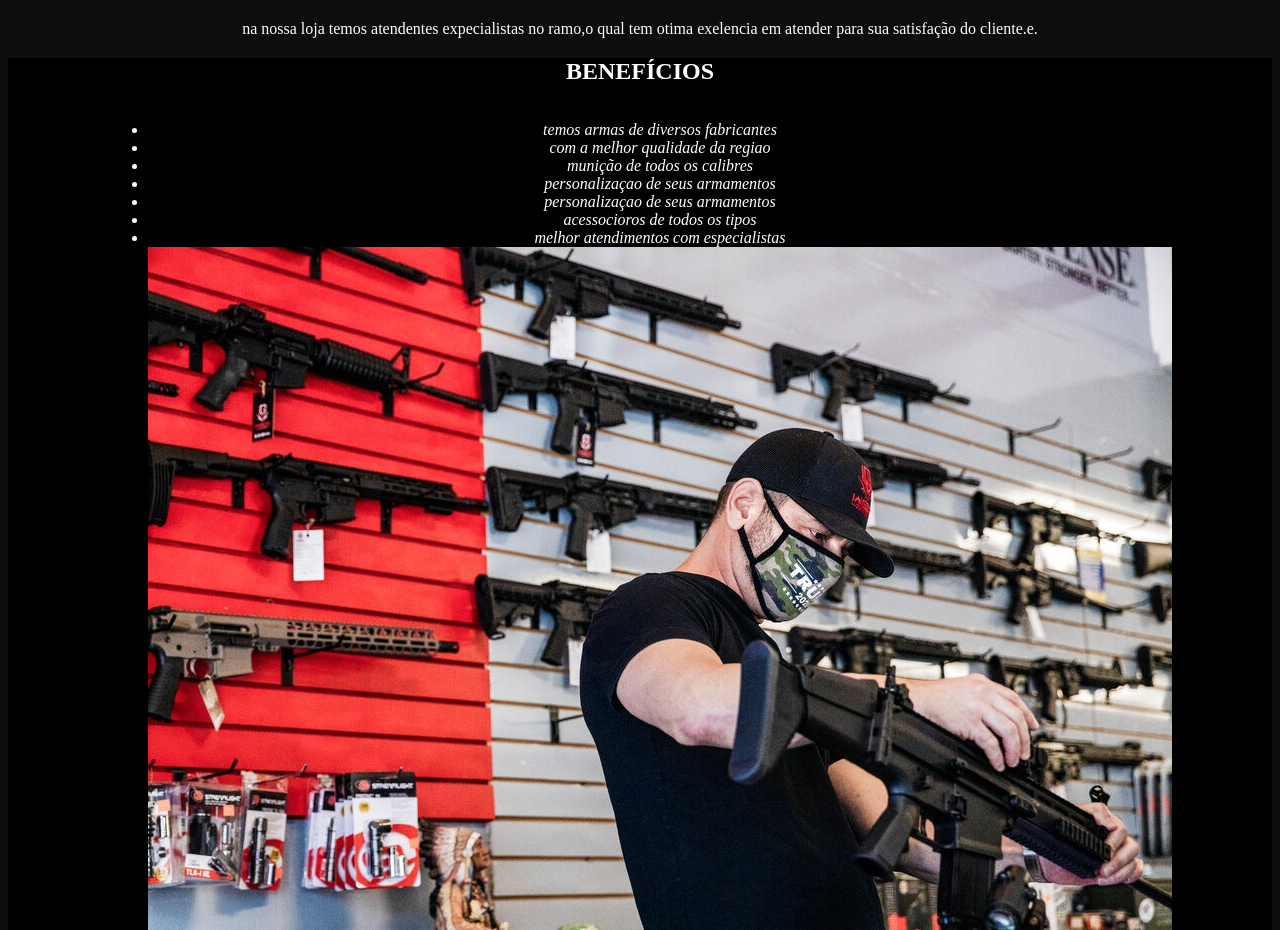
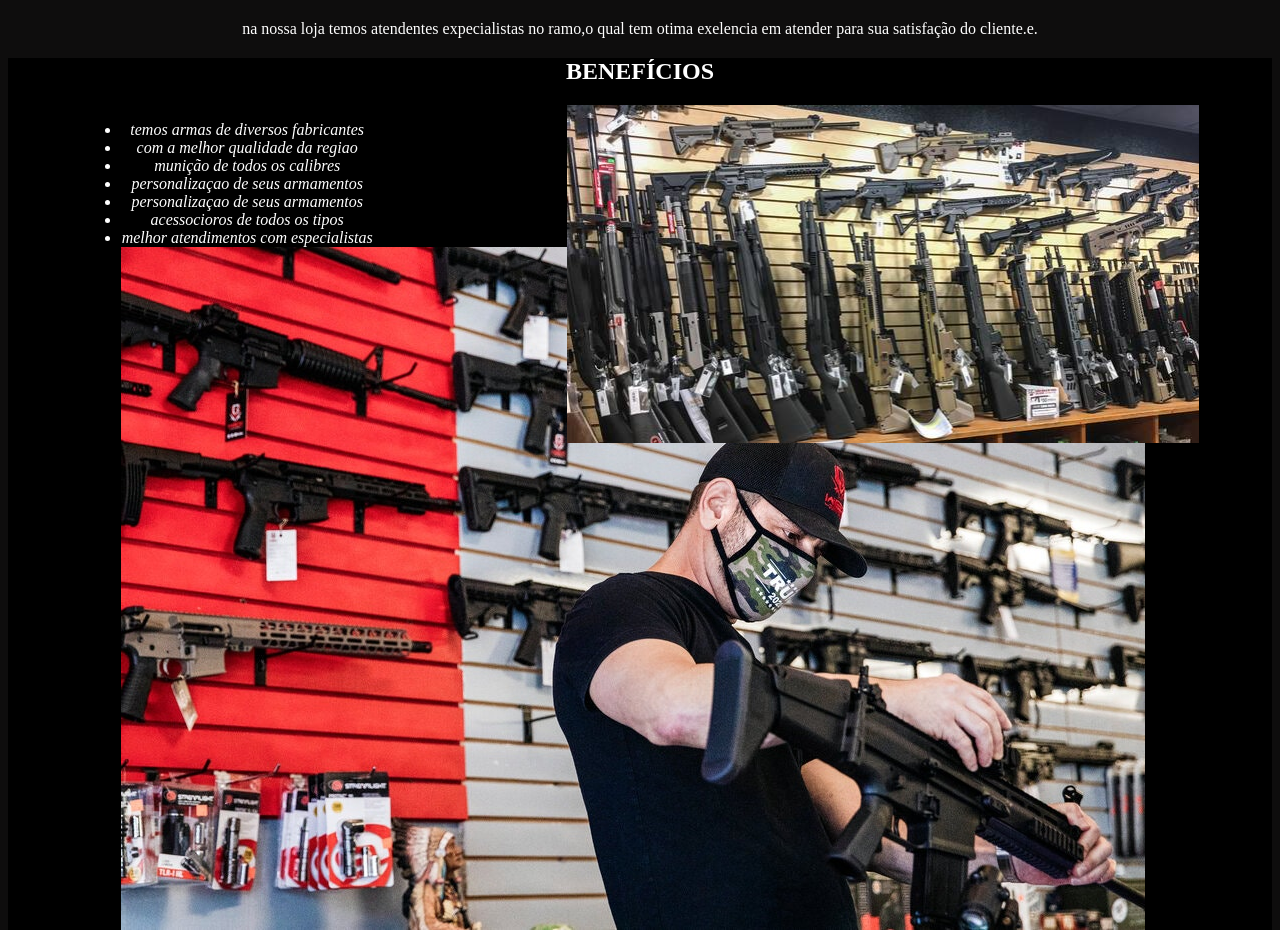
Before and after one commit to GabrielDutra7/Repository-test, a plain HTML site: page index.html in a window 1280 px wide. Shown: the part 720-1650 px from the top of the page. Drawn offline with Linux system fonts and the light colour scheme.

Commit message:
kkkkkkkkkkkkkkkkkkk

```diff
--- a/style.css
+++ b/style.css
@@ -35,8 +35,11 @@ h2 {
 }
 
 ul{
- display: inline-block;
-  vertical-align: top
+   display: inline-block;
+   vertical-align: top;
+   width: 20%;
+   margin-right: 15%;
+
 }
 
 #imagempart2 {
```
